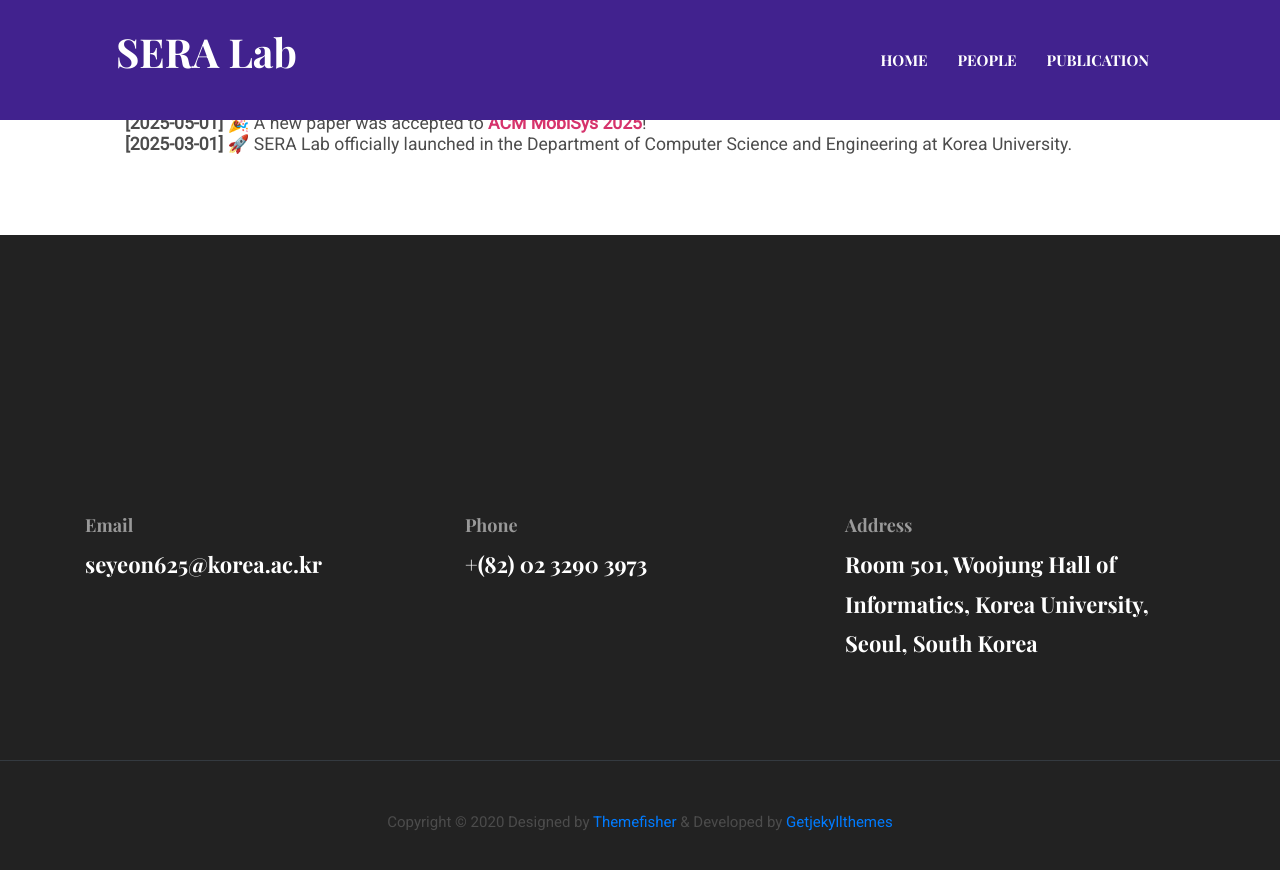
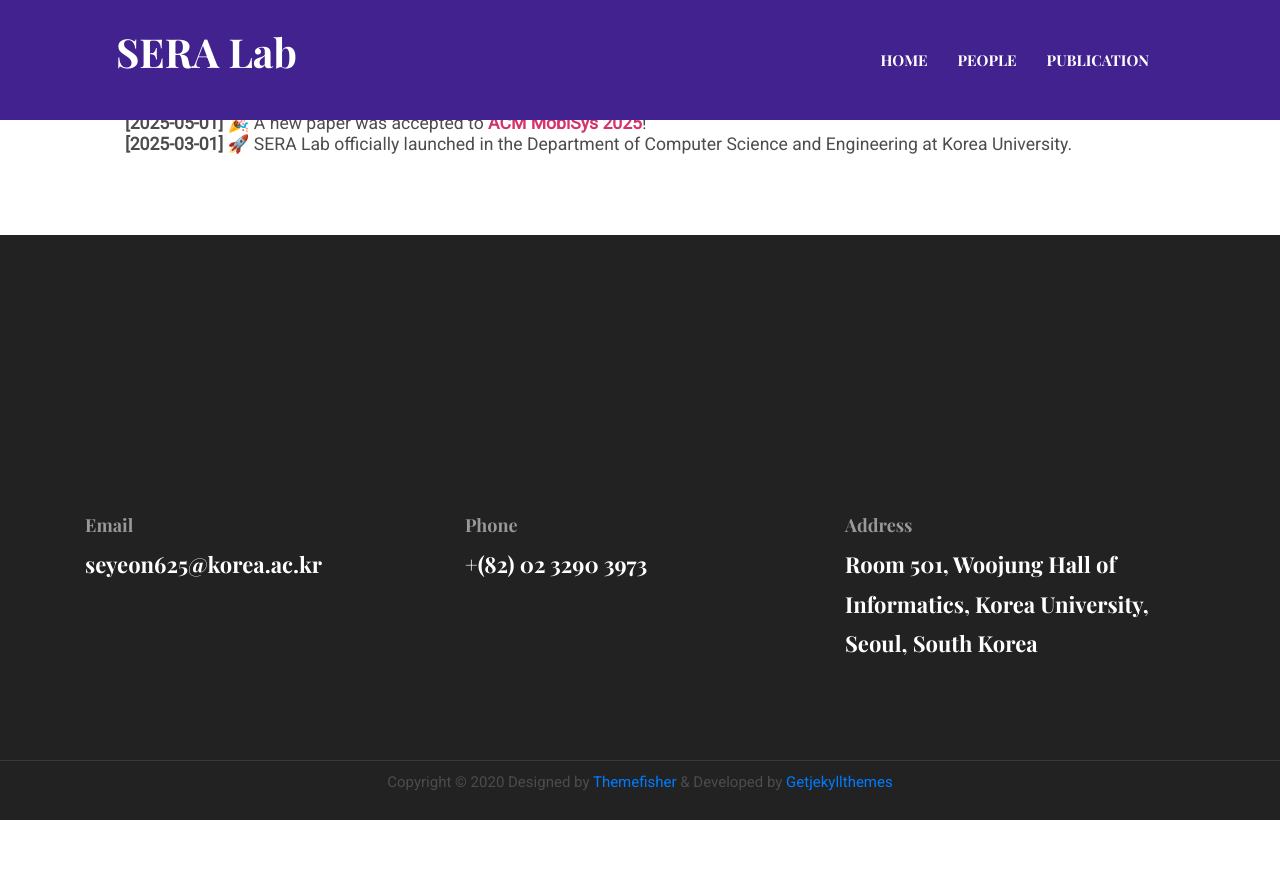
Before and after one commit to seyeon4302/seyeon4302.github.io, a Jekyll site: the page built from index.html, in a window 1280 px wide and 900 px high, scrolled down 656 px. Shown: the top 870 px of the window. Built offline with Jekyll 4.4.1, drawn with Linux system fonts in a browser that asks for light colours; after the commit the page ends 1476 px from its top, so only the background shows below that.

Commit message:
Update footer.html

```diff
--- a/_includes/footer.html
+++ b/_includes/footer.html
@@ -18,7 +18,7 @@
       </div>
     </div>
   </div>
-  <div class="border-top text-center border-dark py-5">
+  <div class="border-top text-center border-dark py-2">
     <p class="mb-0 text-light">{{site.data.settings.copyright | markdownify}}</p>
   </div>
 </footer>
```
